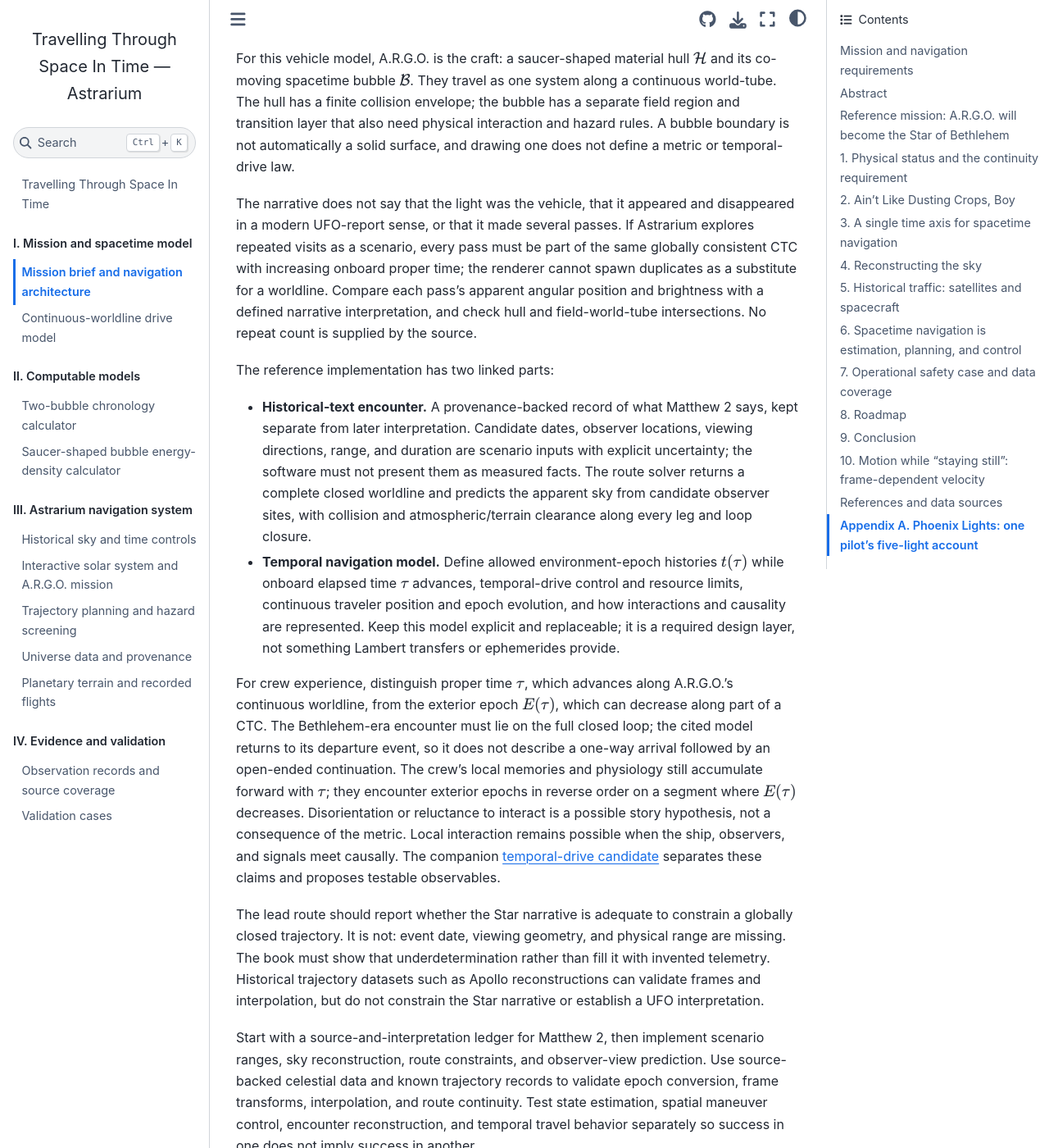
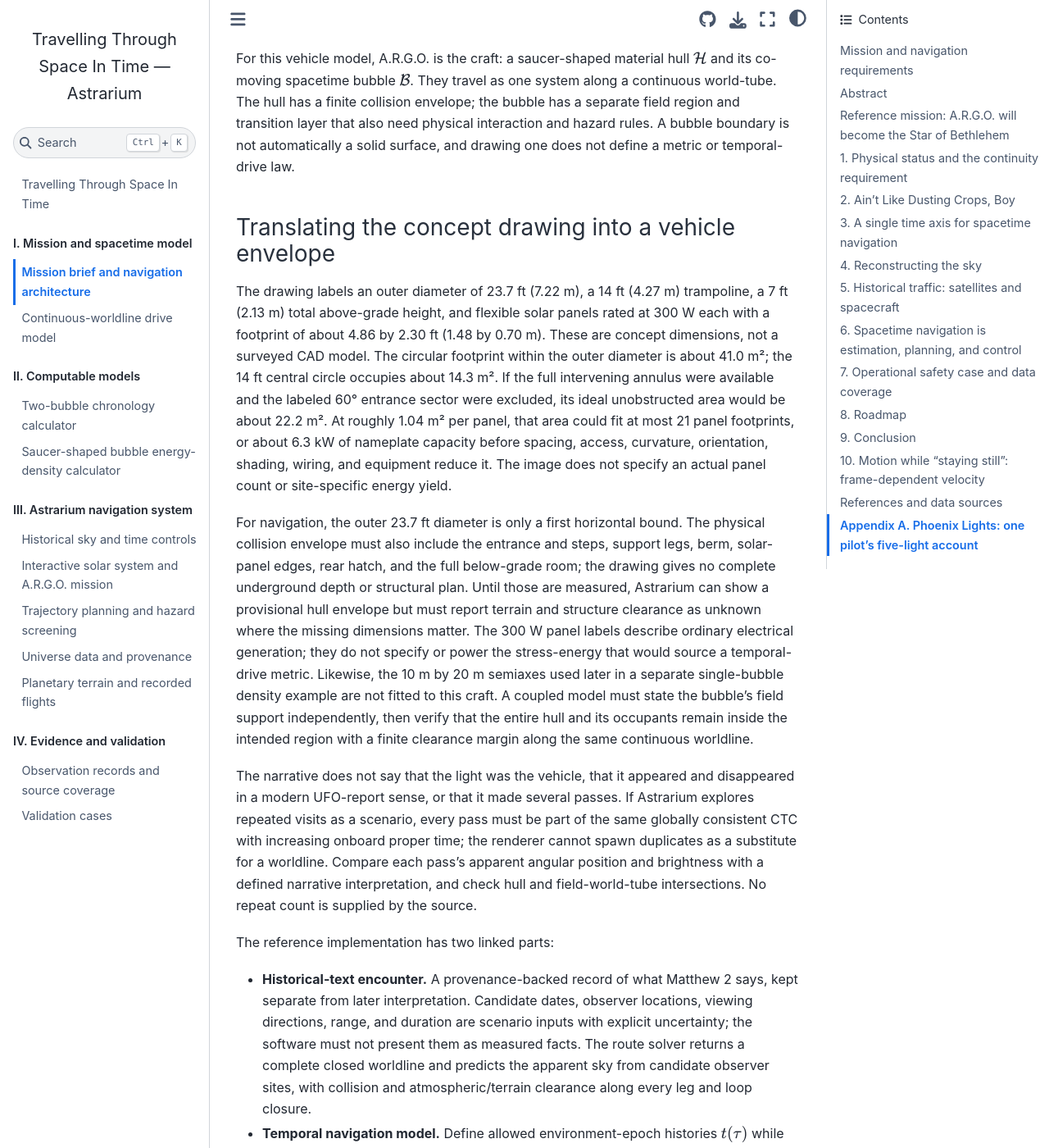
Before and after one commit to CastaliaInstitute/astrarium, a Jupyter Book: the page built from docs/whitepaper-space-time-travel.md, in a window 1280 px wide and 1400 px high, scrolled down 3243 px. Shown: the whole window at 82% size. Built offline with Jupyter Book 1.0.4 settings and Sphinx 7.4.7 and the Sphinx Book theme 1.1.4, drawn with Linux system fonts in a browser that asks for light colours.

Commit message:
Quantify A.R.G.O. concept vehicle envelope

```diff
--- a/docs/whitepaper-space-time-travel.md
+++ b/docs/whitepaper-space-time-travel.md
@@ -35,6 +35,12 @@ For this mission, known ephemerides describe where modeled celestial objects wer
 ### Mission constraint: a star that appears to lead and stand still
 
 For this vehicle model, A.R.G.O. is the craft: a saucer-shaped material hull $\mathcal H$ and its co-moving spacetime bubble $\mathcal B$. They travel as one system along a continuous world-tube. The hull has a finite collision envelope; the bubble has a separate field region and transition layer that also need physical interaction and hazard rules. A bubble boundary is not automatically a solid surface, and drawing one does not define a metric or temporal-drive law.
+
+### Translating the concept drawing into a vehicle envelope
+
+The drawing labels an outer diameter of 23.7 ft (7.22 m), a 14 ft (4.27 m) trampoline, a 7 ft (2.13 m) total above-grade height, and flexible solar panels rated at 300 W each with a footprint of about 4.86 by 2.30 ft (1.48 by 0.70 m). These are concept dimensions, not a surveyed CAD model. The circular footprint within the outer diameter is about 41.0 m²; the 14 ft central circle occupies about 14.3 m². If the full intervening annulus were available and the labeled 60° entrance sector were excluded, its ideal unobstructed area would be about 22.2 m². At roughly 1.04 m² per panel, that area could fit at most 21 panel footprints, or about 6.3 kW of nameplate capacity before spacing, access, curvature, orientation, shading, wiring, and equipment reduce it. The image does not specify an actual panel count or site-specific energy yield.
+
+For navigation, the outer 23.7 ft diameter is only a first horizontal bound. The physical collision envelope must also include the entrance and steps, support legs, berm, solar-panel edges, rear hatch, and the full below-grade room; the drawing gives no complete underground depth or structural plan. Until those are measured, Astrarium can show a provisional hull envelope but must report terrain and structure clearance as unknown where the missing dimensions matter. The 300 W panel labels describe ordinary electrical generation; they do not specify or power the stress-energy that would source a temporal-drive metric. Likewise, the 10 m by 20 m semiaxes used later in a separate single-bubble density example are not fitted to this craft. A coupled model must state the bubble's field support independently, then verify that the entire hull and its occupants remain inside the intended region with a finite clearance margin along the same continuous worldline.
 
 The narrative does not say that the light was the vehicle, that it appeared and disappeared in a modern UFO-report sense, or that it made several passes. If Astrarium explores repeated visits as a scenario, every pass must be part of the same globally consistent CTC with increasing onboard proper time; the renderer cannot spawn duplicates as a substitute for a worldline. Compare each pass's apparent angular position and brightness with a defined narrative interpretation, and check hull and field-world-tube intersections. No repeat count is supplied by the source.
 
```
